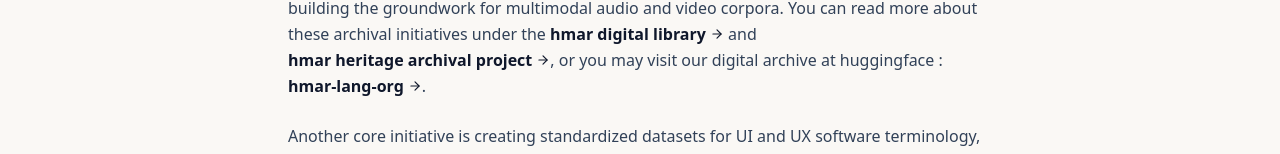
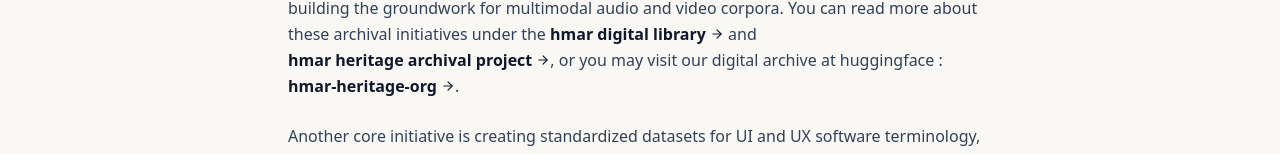
Before and after one commit to hmar-heritage-org/home, a Next.js app: page /projects in a window 1280 px wide. Shown: the part 568-722 px from the top of the page. Built offline with nearby package versions, Linux system fonts and the light colour scheme.

Commit message:
Update HuggingFace digital archive link to hmar-heritage-org

```diff
--- a/src/app/projects/page.tsx
+++ b/src/app/projects/page.tsx
@@ -42,12 +42,12 @@
               <ArrowRight className="w-3.5 h-3.5 inline shrink-0" />
             </Link>, or you may visit our digital archive at huggingface :{" "}
             <a
-              href="https://huggingface.co/hmar-lang-org"
+              href="https://huggingface.co/hmar-heritage-org"
               target="_blank"
               rel="noopener noreferrer"
               className="font-bold text-slate-900 hover:text-blue-700 transition-colors inline-flex items-center gap-1"
             >
-              <span>hmar-lang-org</span>
+              <span>hmar-heritage-org</span>
               <ArrowRight className="w-3.5 h-3.5 inline shrink-0" />
             </a>.
           </p>
```
